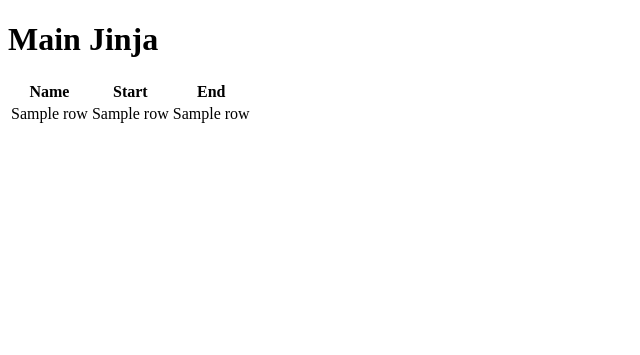
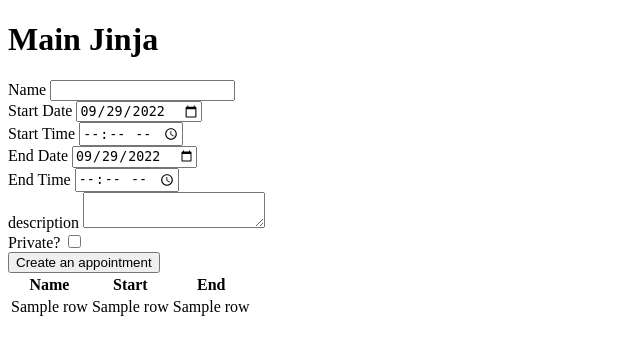
Before and after one commit to 171cas/calendar_this, a Flask app: template app/templates/main.html in a window 1280 px wide. Shown: the top 355 px of the page, without its empty margins (0-640 px from the left). Run offline with Flask 2, Linux system fonts and the light colour scheme; the template is opened without the code that fills it: values that come from a table or form of the project are taken from there, most other values are stand-ins (such as "Sample title", 1, 10 or a date in 2020).

Commit message:
bug fixed

```diff
--- a/app/forms.py
+++ b/app/forms.py
@@ -19,13 +19,13 @@ eti = {'default': next_block(60), 'widget': TimeInput()}
 
 
 class AppointmentForm(FlaskForm):
-    name = StringField("Name", DataRequired)
-    start_date = DateField("Start Date", DataRequired, **di)
-    start_time = DateField("Start Time", DataRequired, **sti)
-    end_date = DateField("End Date", DataRequired, **di)
-    end_time = DateField("End Time", DataRequired, **sti)
-    description = TextAreaField("description", DataRequired)
-    private = BooleanField("Private?", DataRequired)
+    name = StringField("Name", [ DataRequired()])
+    start_date = DateField("Start Date", [ DataRequired()], **di)
+    start_time = DateField("Start Time", [ DataRequired()], **sti)
+    end_date = DateField("End Date", [ DataRequired()], **di)
+    end_time = DateField("End Time", [ DataRequired()], **sti)
+    description = TextAreaField("description", [ DataRequired()])
+    private = BooleanField("Private?", [ DataRequired()])
     submit = SubmitField("Create an appointment")
 
     def validate_end_date(form, field):
--- a/app/templates/main.html
+++ b/app/templates/main.html
@@ -7,6 +7,29 @@
 
 <body>
     <h1>Main Jinja</h1>
+    <section id="appointment-form">
+        <form method="post">
+            {{ form.csrf_token }}
+            <div class="form-row">{{ form.name.label }} {{ form.name }}</div>
+            <div class="form-row">{{ form.start_date.label }} {{ form.start_date }}</div>
+            <div class="form-row">{{ form.start_time.label }} {{ form.start_time }}</div>
+            <div class="form-row">
+                {{ form.end_date.label }} {{ form.end_date }}
+
+                {% if form.end_date.errors %}
+                <ul class="errors">
+                    {% for error in form.end_date.errors %}
+                    <li>{{ error }}</li>
+                    {% endfor %}
+                </ul>
+                {% endif %}
+            </div>
+            <div class="form-row">{{ form.end_time.label }} {{ form.end_time }}</div>
+            <div class="form-row">{{ form.description.label }} {{ form.description }}</div>
+            <div class="form-row">{{ form.private.label }} {{ form.private }}</div>
+            <div class="form-actions">{{ form.submit }}</div>
+        </form>
+    </section>
     <table>
         <thead>
             <tr>
```
